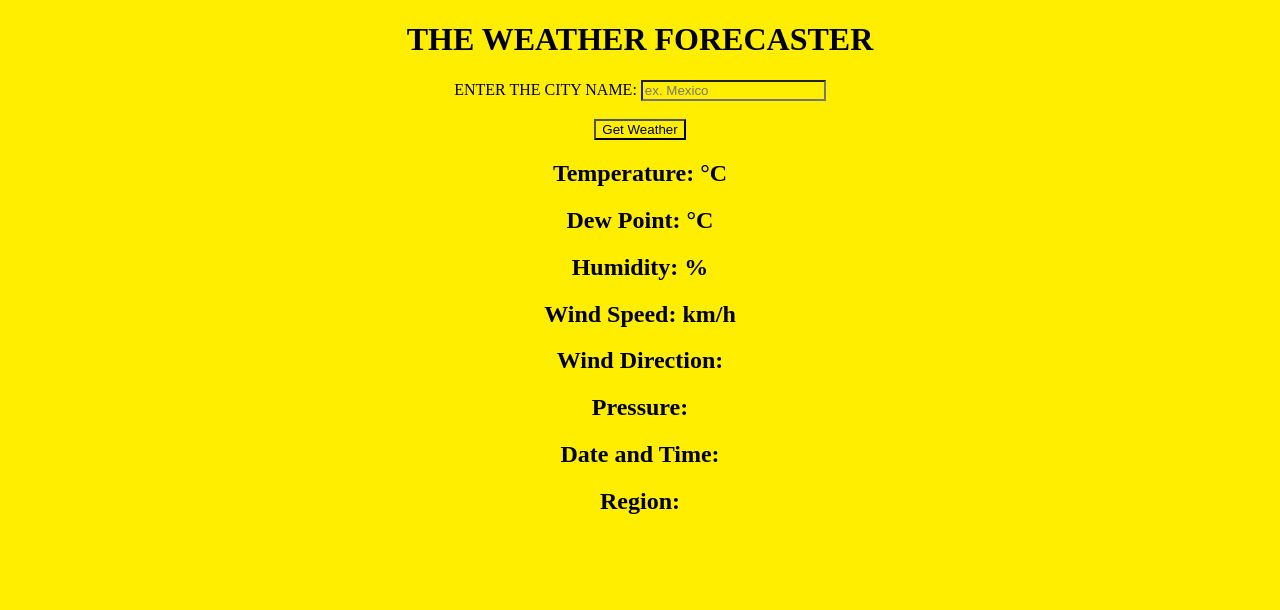
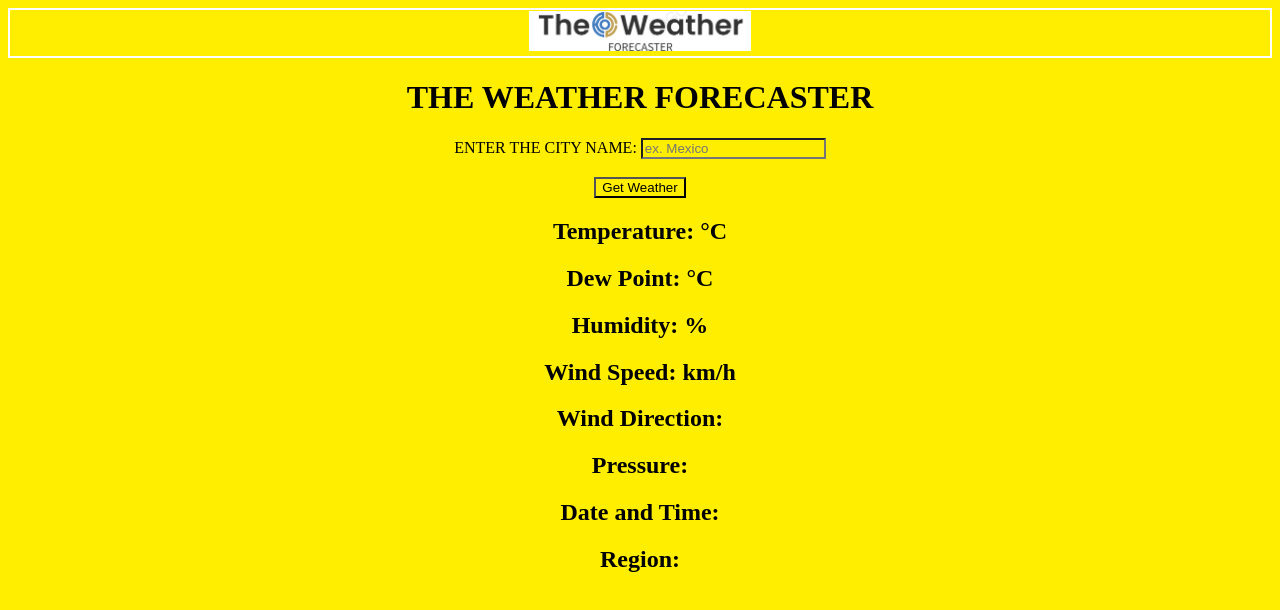
Before and after one commit to rishinmit/Weather-Forecasting-WebApp, a plain HTML site: page index.html in a window 1280 px wide. Drawn offline with Linux system fonts and the light colour scheme.

Commit message:
a lotof things are good2

```diff
--- a/index.html
+++ b/index.html
@@ -7,6 +7,9 @@
     <link rel="stylesheet" href="style.css">
 </head>
 <body>
+    <table width="100%" style="background-color: white;">
+        <tr><td><div align="center"><img src="1_logo.png" height="40"></div></td></tr>
+        </table>
     <h1 align="center">THE WEATHER FORECASTER</h1>
     <div align="center">
         <form id="weatherForm">
```
Also changed, not shown: 1_logo.png (added).
